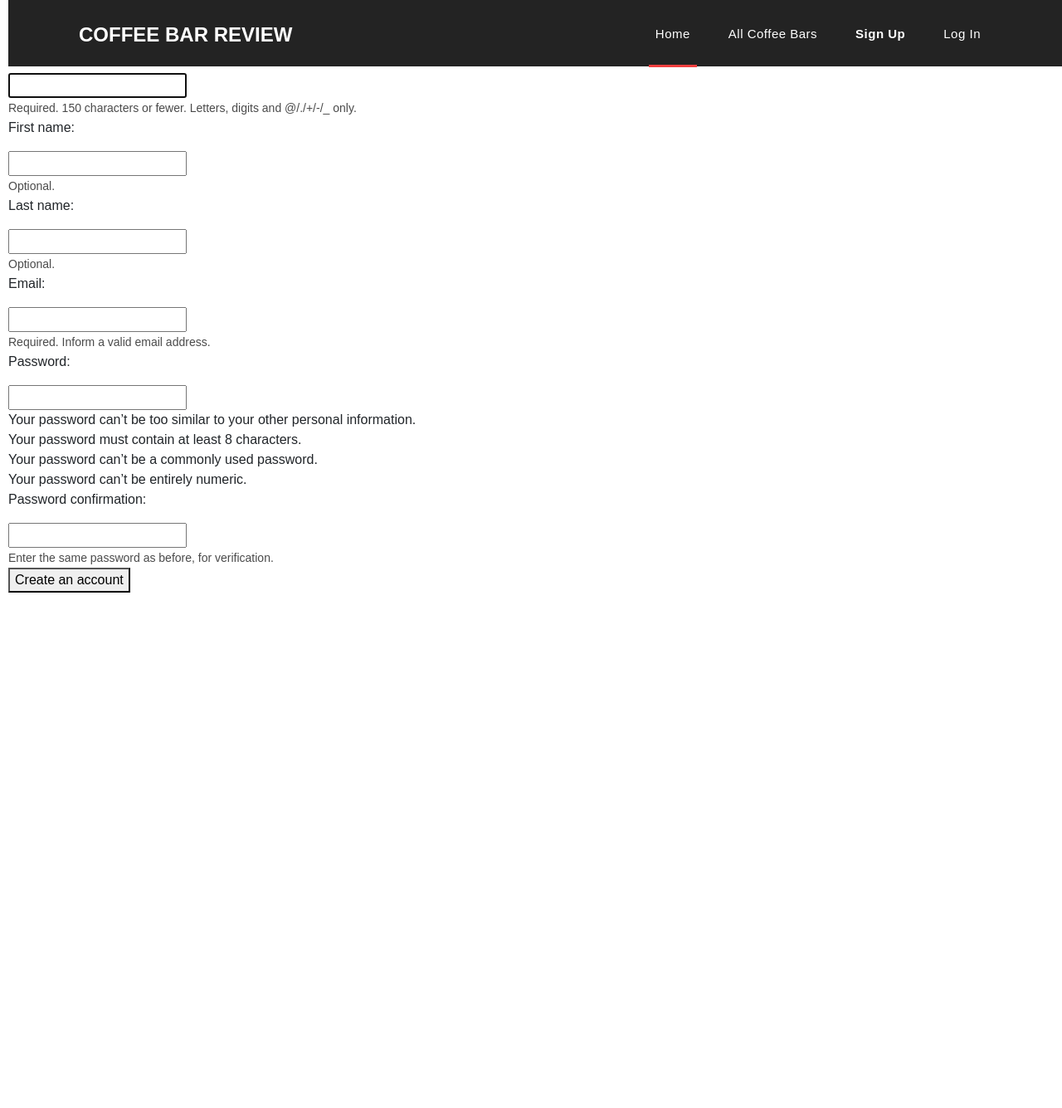
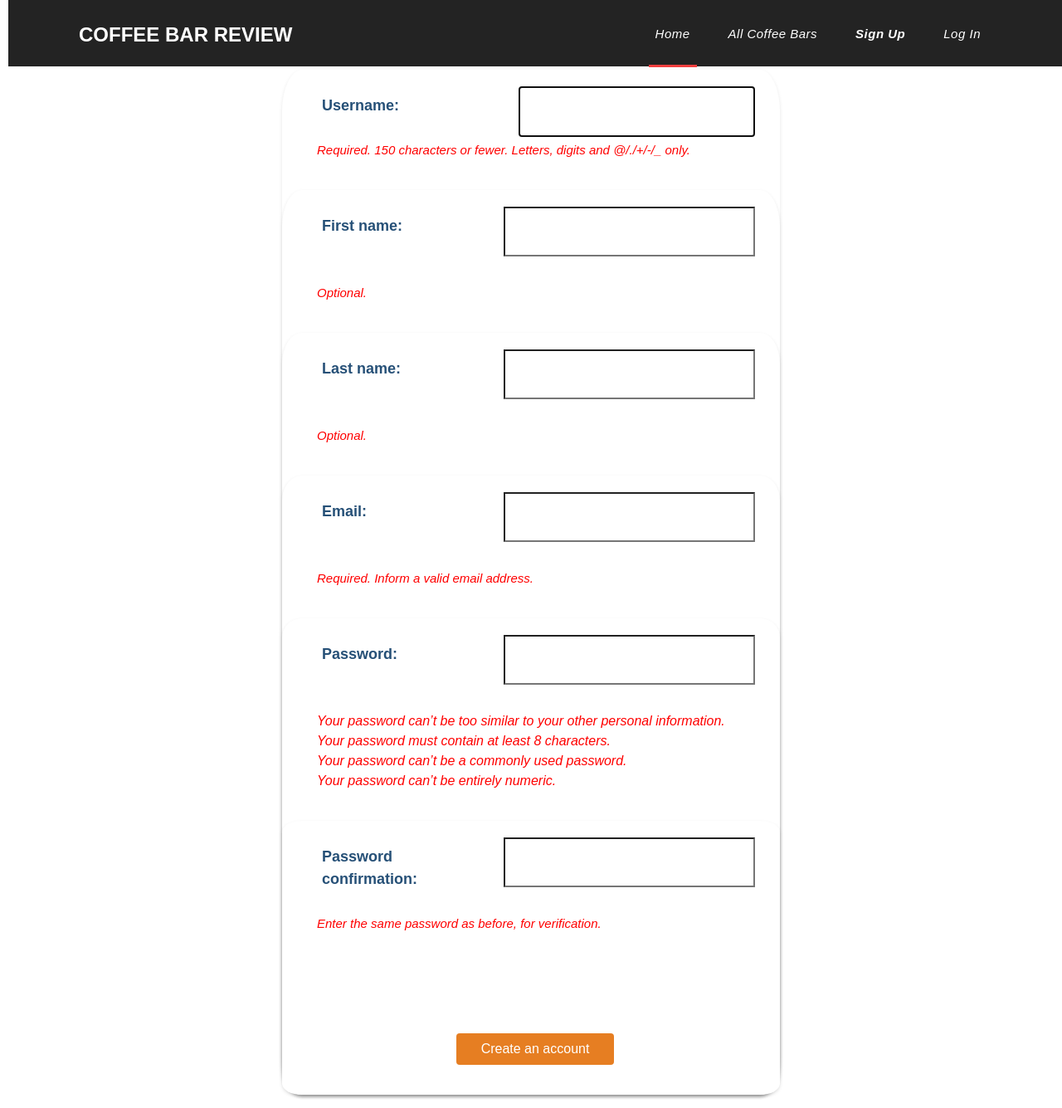
Before and after one commit to NguyenTuongLe/CoffeeBarReviews-1, a Django app: page /reviews/register in a window 1280 px wide. Shown: the whole page at 83% size. Before the commit the page ends 714 px from the top, so only its background shows below. Run offline with Django 3.2, Linux system fonts and the light colour scheme; some libraries are stand-ins or nearby versions.

Commit message:
themme login & register

```diff
--- a/reviews/static/reviews/style.css
+++ b/reviews/static/reviews/style.css
@@ -206,3 +206,89 @@ margin-left: 400px;
     margin-left: 40%;
     margin-right: 60%;
 }
+
+/*#vote_id{
+    display: flex;
+    justify-content: space-between;
+}*/
+
+/*login*/
+.login-form {
+	width:100%;
+	margin:auto;
+	max-width: 600px;
+	border-radius: 4%;
+    background: white;
+    box-shadow: 0 2px 4px rgba(0, 0, 0, 0.1);
+}
+.login-field {
+    display: flex;
+    justify-content: center;
+    margin-top: 100px;
+
+}
+#id_username, #id_password {
+    margin: 20px 30px;
+ /*   border:none;*/
+	padding:15px 20px;
+	/*border-radius:25px;*/
+	background:rgba(255,255,255,.1);
+	color: #265077;
+	font-weight: 700;
+	font-size: 18px;
+	font-variant: inherit;
+	margin-bottom: -20%;
+
+}
+
+#btn{
+    margin-top: 20%;
+    margin-left: 35%;
+    margin-bottom: 6%;
+}
+
+.btn:hover,
+.btn:active{
+    background-color: #d35400;
+}
+
+
+.register-form {
+       margin-top: 6%;
+}
+.register-required {
+    display: flex;
+    justify-content: space-between;
+
+}
+
+#id_first_name, #id_last_name, #id_email, #id_password1, #id_password2 {
+    margin: 20px 30px;
+    padding: 16px 40px;
+    	color: #265077;
+	font-weight: 700;
+    background:rgba(255,255,255,.1);
+}
+
+.help{
+    color: red;
+    font-style: italic;
+    margin-top: 2%;
+     margin-left: 42px;
+     font-size: 15px;
+}
+
+ul{
+    color: red;
+    font-style: italic;
+    margin-left: 42px !important;
+}
+
+.label{
+    margin-top: 5%;
+    color: #265077;
+    font-weight: 700;
+	font-size: 18px;
+	margin-left: 8% !important;
+
+}
--- a/reviews/templates/reviews/register.html
+++ b/reviews/templates/reviews/register.html
@@ -65,25 +65,38 @@
             </div>
         {% endif %}
         {% for field in form %}
-            <div class="field">
-                <label class="label is-small">
+        <div class="login-form ">
+
+            <div class="register-form field">
+<!--                field-->
+<!--                <label class="label is-small">-->
+<!--                    {{ field.label_tag }}-->
+<!--                </label>-->
+<!--                <div class="control" id="aaa">-->
+<!--                    {{ field }}-->
+<!--                </div>-->
+                <div class="register-required">
+                                    <label class="label is-small">
                     {{ field.label_tag }}
                 </label>
-                <div class="control">
+                <div class="control" id="aaa">
                     {{ field }}
+                </div>
                 </div>
                 {% if field.help_text %}
                     <p class="help">{{ field.help_text }}</p>
                 {% endif %}
                 {% for error in field.errors %}
-                    <p class="help is-danger">{{ error }}</p>
+                    <p class="help is-danger li">{{ error }}</p>
                 {% endfor %}
-            </div>
+
+        </div>
         {% endfor %}
         <div class="field is-grouped">
             <div class="control">
-                <button type="submit" class="button is-primary is-small">Create an account</button>
+                <button type="submit" id="btn" class="btn button is-primary is-small">Create an account</button>
             </div>
+        </div>
         </div>
     </form>
 {% endblock %}
```
Also changed, not shown: reviews/templates/reviews/coffee_bars_detail.html (+12 -10 lines), reviews/templates/reviews/login.html (+16 -7 lines), db.sqlite3.
